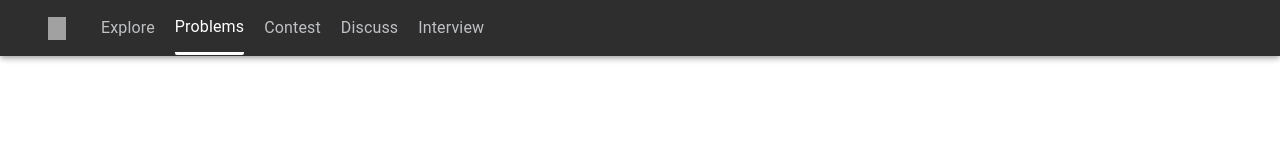
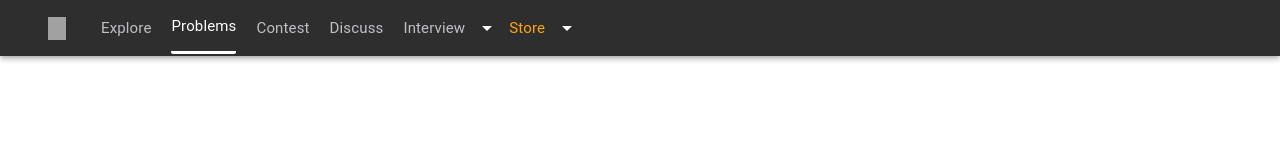
Before and after one commit to mohitCodepy/react-material-ui, a React (Create React App) app: page / in a window 1280 px wide. Shown: the top 160 px of the page. Built offline with nearby package versions, Linux system fonts and the light colour scheme; grey boxes are pictures that could not be loaded.

Commit message:
navbar dropdown color

```diff
--- a/package.json
+++ b/package.json
@@ -7,6 +7,7 @@
     "@emotion/styled": "^11.8.1",
     "@material-ui/core": "^4.12.3",
     "@material-ui/icons": "^4.11.2",
+    "@mui/icons-material": "^5.5.1",
     "@mui/material": "^5.5.2",
     "@testing-library/jest-dom": "^5.16.2",
     "@testing-library/react": "^12.1.4",
--- a/src/components/Navbar.js
+++ b/src/components/Navbar.js
@@ -1,4 +1,4 @@
-import React, {useState, useEffect} from 'react'
+import React from 'react'
 import {
   Container,
   Toolbar,
@@ -6,29 +6,30 @@ import {
   AppBar,
   Typography
 } from '@material-ui/core';
-
+import ArrowDropDownOutlinedIcon from '@mui/icons-material/ArrowDropDownOutlined';
 
 export default function Navbar() {
-
-
 
   const currentNav = 'Problems'
     const NavItems = [{ 'name': 'Explore' },
     { 'name': 'Problems' },
     { 'name': 'Contest' },
     { 'name': 'Discuss' },
-    { 'name': 'Interview', type: 'dropdown' }];
+    { 'name': 'Interview', type: 'dropdown' },
+    { 'name': 'Store', type: 'dropdown', color:'orange' }];
 
 
     const NavStyle = (it) =>{
       return {
         margin: '10px',
         padding: '13px 0px',
-        color: currentNav === it.name ? 'rgba(255,255,255,var(1))' : 'rgba(239,241,246,.75)',
+        color: currentNav === it.name ? 'rgba(255,255,255,var(1))' : (it.color? it.color: 'rgba(239,241,246,.75)'),
         fontWeight: currentNav === it.name ? '1000px' : '100px',
         borderBottom: currentNav === it.name ? '2px solid white' : 'none',
         borderRadius: '2px',
-        borderBottomWidth: 3
+        borderBottomWidth: 3,
+        fontSize: '15px'
+
       }
     }
 
@@ -37,12 +38,13 @@ export default function Navbar() {
     <Box component={'nav'}>
       <AppBar mb={0} style={{ 'background': '#292829', 'opacity': 0.97, 'height': '7vh', 'justifyContent': 'center' }}>
         <Container maxWidth='lg'>
-          <Toolbar>
+          <Toolbar style={{height: '100%', width: '100%'}}>
             <img alt='leetcode logo' src="https://leetcode.com/_next/static/images/logo-dark-c96c407d175e36c81e236fcfdd682a0b.png" width={18} height={23} />
             <Box style={{ display: 'flex', alignItems: 'center', textAlign: 'center', margin: '0px 25px' }}>
-              {NavItems.map((it, key) => {
-                return <Typography style={NavStyle(it)} key={it.name}>{it.name}</Typography>
+              {NavItems.map((it) => {
+                return (<><Typography style={NavStyle(it)} key={it.name}>{it.name}</Typography>{it.type ?<ArrowDropDownOutlinedIcon/>: ''}</>)
               })}
+
             </Box>
           </Toolbar>
         </Container>
```
Also changed, not shown: 1 other file (tests, documents, lock files or other folders).
